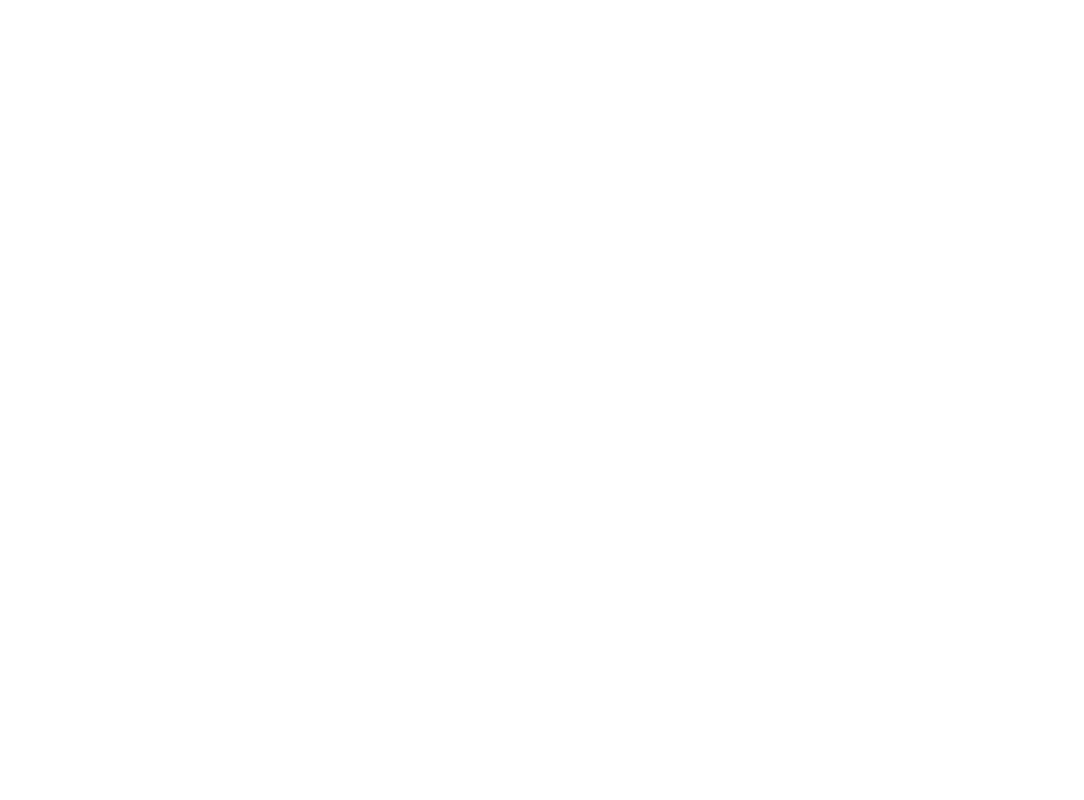
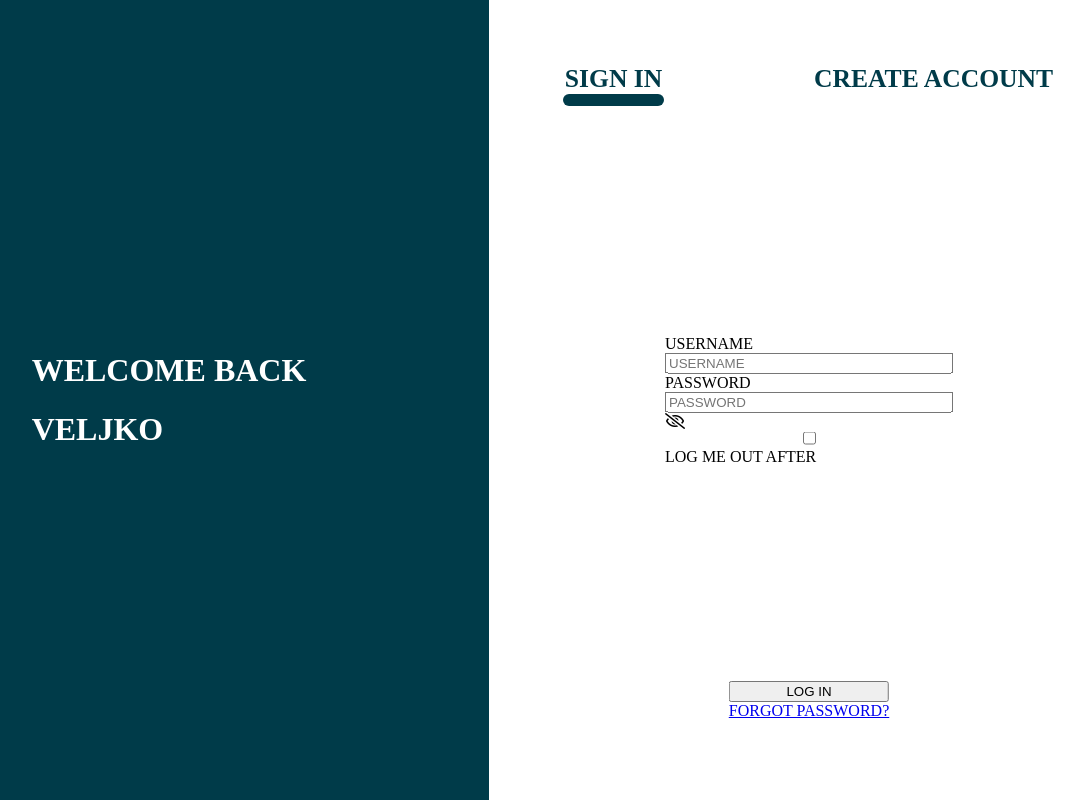
Before and after one commit to Velpre/Gyldene-pizza, a plain HTML site: page index.html in a window 1280 px wide. Shown: the whole page, without its empty margins (151-1235 px from the left). Drawn offline with Linux system fonts and the light colour scheme; a web font is replaced by a local one.

Commit message:
fikser input right side login

```diff
--- /dev/null
+++ b/JS/login.js
@@ -0,0 +1,12 @@
+const signIn = document.getElementById("sign-in");
+const createAccount = document.getElementById("create-account");
+
+signIn.addEventListener("click", (e)=>{
+  e.currentTarget.children[1].style.display="block"
+  createAccount.children[1].style.display="none";
+});
+
+createAccount.addEventListener("click", (e)=>{
+  e.currentTarget.children[1].style.display="block"
+  signIn.children[1].style.display="none";
+});
--- /dev/null
+++ b/css/login.css
@@ -0,0 +1,94 @@
+body {
+  box-sizing: border-box;
+  padding: 0;
+  margin: 0;
+  height: 100vh;
+  font-family: Futura;
+}
+
+main{
+  display:flex;
+}
+
+/* Venstre siden */
+.left-screen{
+  width: 50%;
+  height: 100vh;
+  background: red;
+  position: relative;
+  background:#003B49;
+}
+
+.left-screen-header{
+  position: absolute;
+  left:50%;
+  top:50%;
+  transform: translate(-50%,-50%);
+  color:#FFF;
+}
+
+/* Høyre siden */
+.right-screen{
+  width:50%;
+  height: 100vh;
+  position: relative;
+  background:#FFF;
+}
+/* Nav */
+.nav-login{
+  display: flex;
+  justify-content: space-around;
+  margin-top: 10%;
+  font-size: 2vw;
+}
+
+.nav-button{
+text-decoration:none;
+font-family: Futura;
+font-weight: bolder;
+color:#003B49;
+}
+
+.nav-button:hover{
+  cursor: pointer;
+  transform: scale(1.05)
+}
+
+.signin-underline {
+  width: 104%;
+  height: 12px;
+  background: #003B49;
+  border-radius: 20px;
+}
+
+.createAccount-underline{
+  display: none;
+}
+
+
+/* Login inputs */
+.login-div{
+  display: flex;
+  flex-direction: column;
+  position: absolute;
+  left:50%;
+  top:50%;
+  transform: translate(-50%,-50%);
+  width: 45%;
+}
+
+.login-btn{
+  position: absolute;
+  bottom: 10%;
+  left:50%;
+  transform: translateX(-50%);
+  display: flex;
+  flex-direction: column;
+}
+
+
+.nav-login-wrap{
+  display: flex;
+  flex-direction: column;
+  align-items: center;
+}
--- a/index.html
+++ b/index.html
@@ -1,11 +1,76 @@
 <!DOCTYPE html>
 <html lang="en" dir="ltr">
-  <head>
-    <meta charset="utf-8">
-    <title></title>
-  </head>
-  <body>
+
+<head>
+  <meta charset="utf-8">
+  <!-- Fonts og fontawsome -->
+  <link href="https://fonts.googleapis.com/css?family=Futura&display=swap" rel="stylesheet" />
+  <link rel="stylesheet" href="https://cdnjs.cloudflare.com/ajax/libs/font-awesome/5.13.0/css/all.min.css">
+  <!-- CSS links -->
+  <link rel="stylesheet" href="css/login.css">
+  <title>Log in</title>
+</head>
+
+<body>
+
+  <main>
+    <div class="left-screen">
+      <div class="left-screen-header">
+        <h1>WELCOME BACK</h1>
+        <h1 id="user-name-header">VELJKO</h1>
+      </div>
+
+    </div>
+
+    <div class="right-screen">
+
+      <div class="nav-login">
+
+        <div id="sign-in" class="nav-login-wrap">
+          <a href="#" class="nav-button">SIGN IN</a>
+          <div class="signin-underline"></div>
+        </div>
+
+        <div id="create-account" class="nav-login-wrap">
+         <a href="#" class="nav-button">CREATE ACCOUNT</a>
+         <div class="signin-underline createAccount-underline"></div>
+       </div>
+
+      </div>
+
+      <div class="login-div">
+
+					<label class="login_username_label">USERNAME</label>
+					<input type="text" class="login_input" placeholder="USERNAME" minlength="3" size="30" required>
+					<div class="login_input_underline_inactive"></div>
+					<div class="login_input_underline_active_from"></div>
 
 
-  </body>
+					<label class="login_password_label">PASSWORD</label>
+					<input type="password" class="login_password" placeholder="PASSWORD" minlength="2" size="30" required>
+					<i id="toggle_password_eye" class="far fa-eye fa-eye-slash"></i>
+					<div class="login_password_underline_inactive"></div>
+					<div class="login_password_underline_active_from"></div>
+
+
+					<input type="checkbox" class="logout_checkbox">
+					<span class="logout_txt">LOG ME OUT AFTER</span>
+
+      </div>
+
+      <div class="login-btn">
+        <button type="submit">LOG IN</button>
+        <a href="#">FORGOT PASSWORD?</a>
+      </div>
+
+
+    </div>
+
+  </main>
+
+  <script src="JS/login.js" charset="utf-8"></script>
+
+
+</body>
+
 </html>
```
